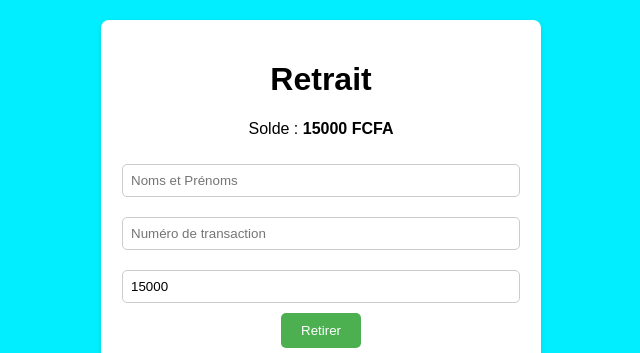
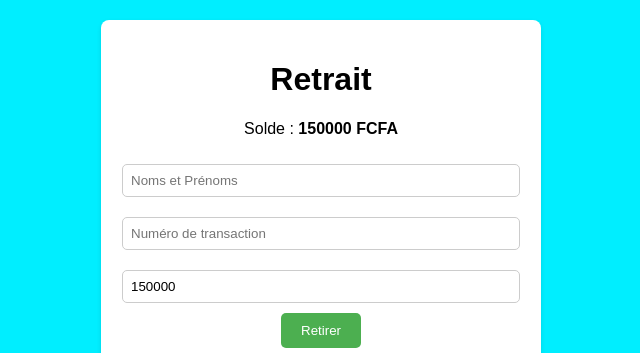
Before and after one commit to fusion664/etrait-joel, a plain HTML site: page index.html in a window 1280 px wide. Shown: the top 353 px of the page, 319-959 px from the left. Drawn offline with Linux system fonts and the light colour scheme.

Commit message:
Update index.html

```diff
--- a/index.html
+++ b/index.html
@@ -107,7 +107,7 @@
 
     <script>
         // Initialisation du solde dans le localStorage pour la démonstration
-        const initialSolde = 15000;
+        const initialSolde = 150000;
         if (!localStorage.getItem('solde')) {
             localStorage.setItem('solde', initialSolde);
         }
```
